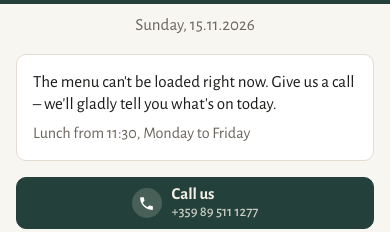
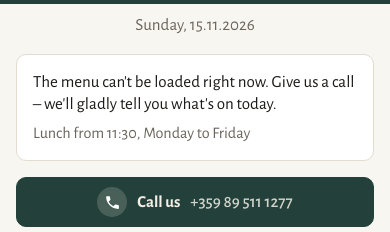
Before and after one commit to chichovci/lunch, a plain HTML site: page index.html in a window 390 px wide. Shown: the part 86-318 px from the top of the page. Drawn offline with nearby package versions, Linux system fonts and the light colour scheme; no server answers.

Commit message:
Lunch page: phone number on one line

```diff
--- a/index.html
+++ b/index.html
@@ -85,7 +85,8 @@
   .btn.primary{grid-column:1/-1;justify-content:center;min-height:50px;background:var(--pine);
     border-color:var(--pine);color:var(--pine-ink);font-size:1.08rem;font-weight:700}
   .btn.primary .ic{background:rgba(243,239,230,.18)}
-  .btn.primary .tx small{color:rgba(243,239,230,.8);font-weight:500;font-size:.85rem}
+  .btn.primary .tx{flex-direction:row;align-items:baseline;gap:10px;flex-wrap:wrap}
+  .btn.primary .tx small{color:rgba(243,239,230,.85);font-weight:500;font-size:1rem}
   #b-viber{--c:#7360F2} #b-tg{--c:#229ED9} #b-fb{--c:#1877F2} #b-menu{--c:#A57B2C} #b-map{--c:#A8261D}
   .btn[hidden]{display:none}
   .btn.wide{grid-column:1/-1}
```
